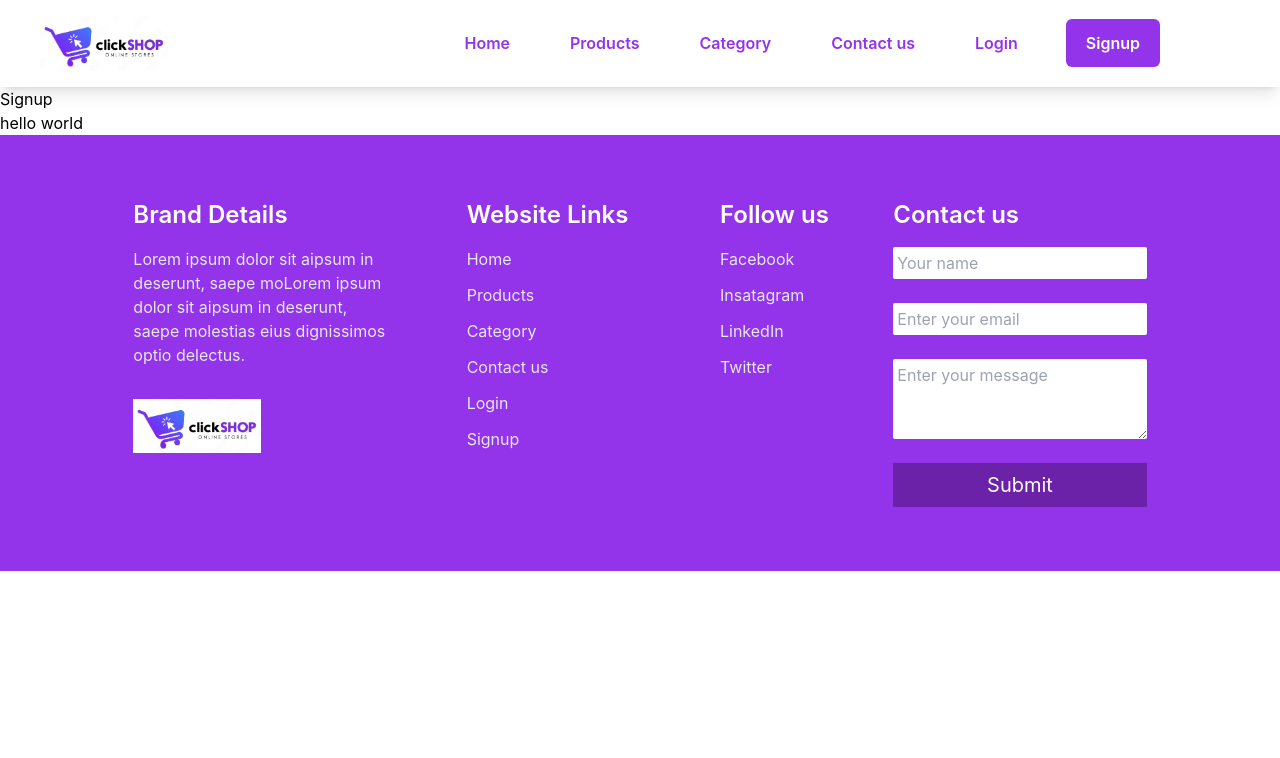
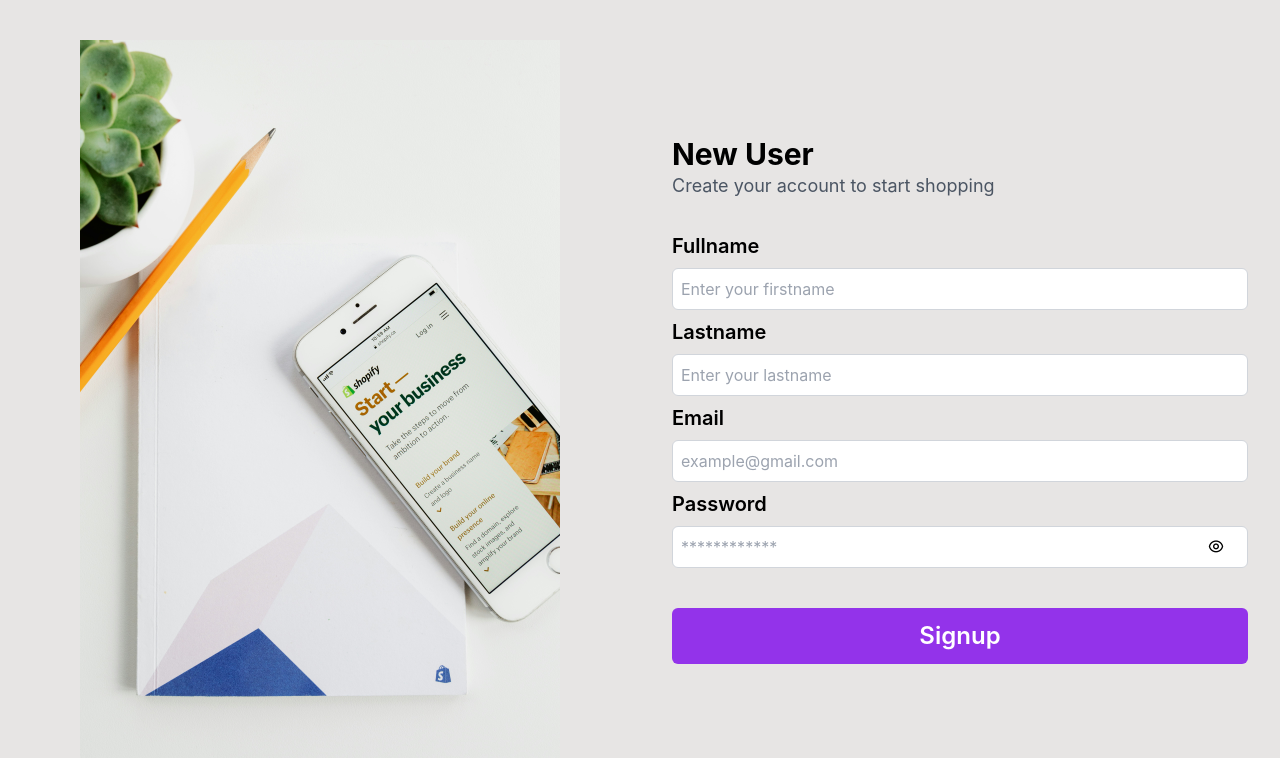
Before and after one commit to FazeelaChsirius/Ecommerce, a React (Create React App) app: page /signup in a window 1280 px wide. Shown: the top 758 px of the page. Built offline with nearby package versions, Linux system fonts and the light colour scheme.

Commit message:
setup signup page

```diff
--- a/src/components/Signup.jsx
+++ b/src/components/Signup.jsx
@@ -3,12 +3,71 @@ import Layout from './Layout';
 
 const Signup = () => {
   return (
-    <Layout>
+    <div className='grid grid-cols-2 h-screen overflow-hidden bg-stone-200'>
       <div>
-        <h1>Signup</h1>
-        <p>hello world</p>
+        <img
+          src='/images/signup.jpg'
+          alt='signup'
+          className='w-9/12 justify-center items-center ml-20 mt-10'
+        />
       </div>
-    </Layout>
+      <div className='flex flex-col justify-center p-8'>
+        <h1 className='text-3xl font-bold '>New User</h1>
+        <p className='text-lg text-gray-600'>Create your account to start shopping</p>
+        <form className='mt-8'>
+          <div className='flex flex-col space-y-2'>
+            <label className='text-xl font-semibold'>Fullname</label>
+            <input
+              name='fullname'
+              type='text'
+              placeholder='Enter your firstname'
+              className='border border-gray-300 rounded-md p-2'
+              required
+            />
+            <label className='text-xl font-semibold mb-2'>Lastname</label>
+            <input
+              name='lastname'
+              type='text'
+              placeholder='Enter your lastname'
+              className='border border-gray-300 rounded-md p-2'
+              required
+            />
+            <label className='text-xl font-semibold mb-2'>Email</label>
+            <input
+              name='email'
+              type='email'
+              placeholder='example@gmail.com'
+              className='border border-gray-300 rounded-md p-2'
+              required
+            />
+
+            <div className='flex flex-col relative'>
+              <label className='text-xl font-semibold mb-2'>Password</label>
+              <input
+                name='password'
+                type='password'
+                placeholder='************'
+                className='border border-gray-300 rounded-md p-2'
+                required
+              />
+              <button
+                type='button'
+                className='absolute top-10 right-4 hover:bg-purple-200 w-8 h-8 rounded-full hover:text-purple-600'
+              >
+                <i className="ri-eye-line"></i>
+              </button>
+            </div>
+
+          </div>
+
+          <button
+            className='bg-purple-600 text-white px-6 py-3 text-2xl font-semibold flex w-full rounded-md mt-10 justify-center'
+          >
+            Signup
+          </button>
+        </form>
+      </div>
+    </div>
   )
 }
 
```
Also changed, not shown: public/images/signup.jpg (added).
